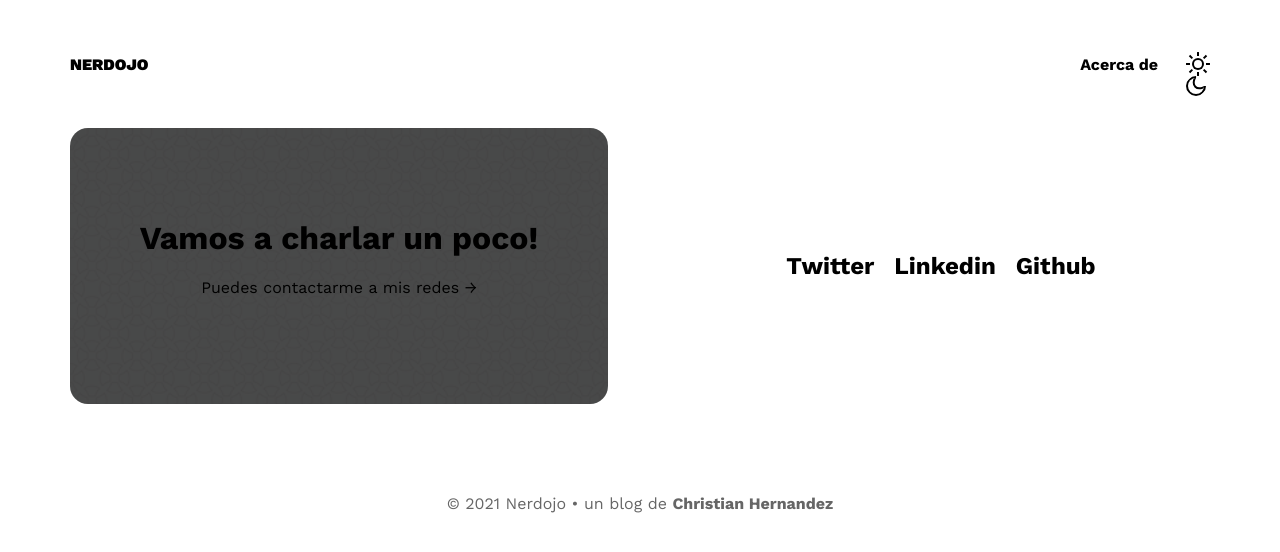
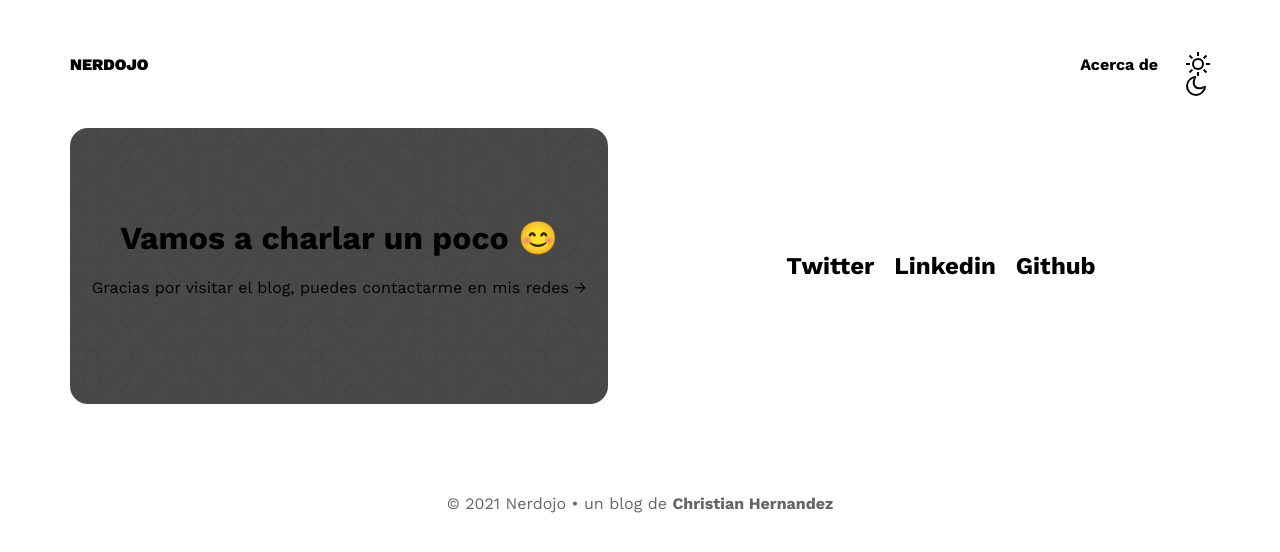
Before and after one commit to christianEdsv/Blog, a Gatsby site: page /acerca in a window 1280 px wide. Built offline with nearby package versions, Linux system fonts and the light colour scheme; Gatsby itself is replaced by a stand-in of ours.

Commit message:
Se cambio la pagina de contacto

```diff
--- a/src/pages/acerca.js
+++ b/src/pages/acerca.js
@@ -16,8 +16,8 @@ const ContactPage = ({
       </Helmet>
       <div className="two-grids -contact">
         <div className="post-thumbnail" style={{backgroundImage: `url('/assets/circles-light.png')`, marginBottom: 0}}>
-          <h1 className="post-title">Vamos a charlar un poco!</h1>
-          <p>Puedes contactarme a mis redes &rarr;</p>
+          <h1 className="post-title">Vamos a charlar un poco 😊</h1>
+          <p>Gracias por visitar el blog, puedes contactarme en mis redes &rarr;</p>
         </div>
         <div className="social">
         <h2 className="redes"><a href="https://twitter.com/christianEdSV">Twitter</a></h2>
```
